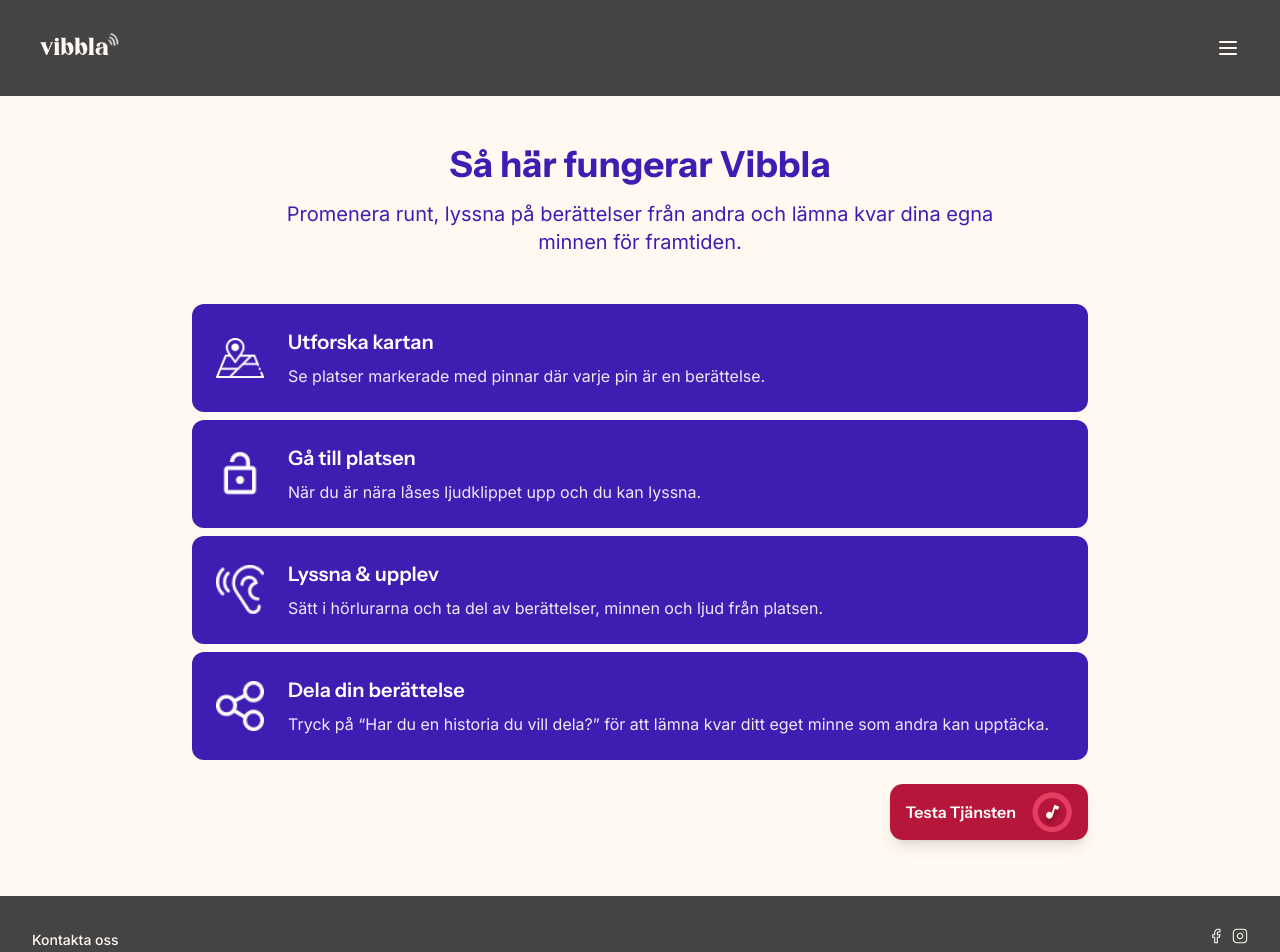
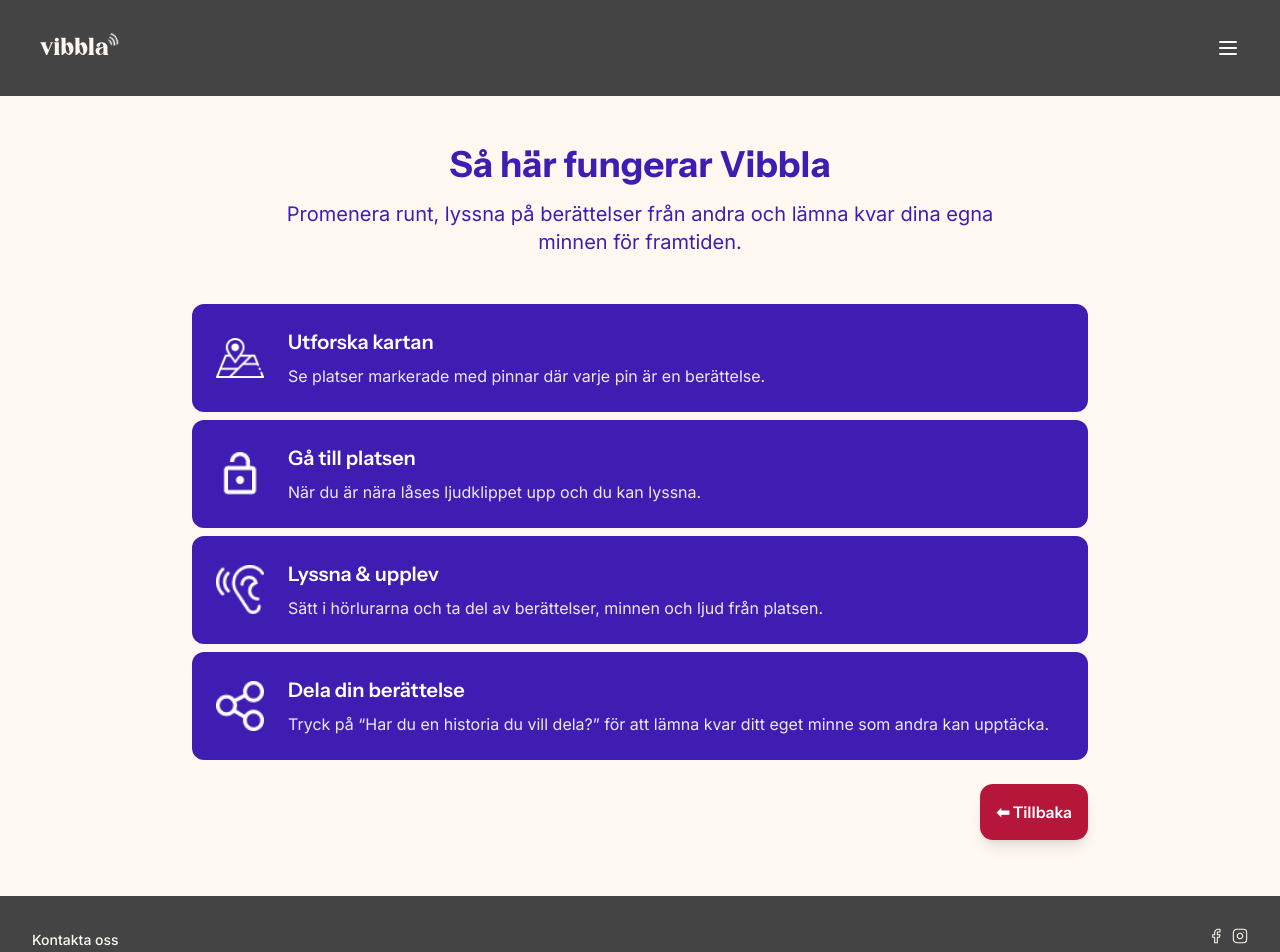
Before and after one commit to Viktor-TPD/wuux25, a Next.js app: page /help in a window 1280 px wide. Shown: the top 952 px of the page. Built offline with nearby package versions, Linux system fonts and the light colour scheme.

Commit message:
copy changed

```diff
--- a/src/app/help/page.tsx
+++ b/src/app/help/page.tsx
@@ -119,15 +119,8 @@
             onClick={handleTestService}
             className="bg-[var(--red)] hover:bg-[var(--dark-red)] font-instrument  text-white font-semibold px-4 rounded-[0.80556rem] transition-colors shadow-lg flex items-center gap-4"
           >
-            <span className=" py-4">Testa Tjänsten</span>
-            <Image
-              src="/hero-recording-icon.svg"
-              alt="Recording icon"
-              width={40}
-                  height={40}
-                  className="flex-shrink-0"
-                />
-              </button>
+            <span className=" py-4">⬅ Tillbaka</span>
+          </button>
         </div>
       </div>
     </div>
```
